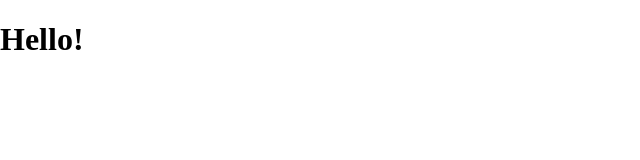
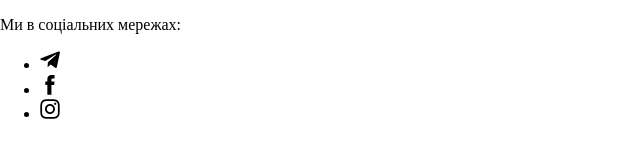
Before and after one commit to Yurijfedor/test_glyanec, a plain HTML site: page index.html in a window 1280 px wide. Shown: the whole page, without its empty margins (0-640 px from the left). Drawn offline with nearby package versions, Linux system fonts and the light colour scheme; a web font is replaced by a local one.

Commit message:
add icon

```diff
--- a/index.html
+++ b/index.html
@@ -18,10 +18,44 @@
     <!-- <link rel="stylesheet" href="./css/styles.css" /> -->
   </head>
   <body>
-    <header class="page-header">
-      <h1>Hello!</h1>
-      <!-- <div class="container">
-        <nav class="nav">
+    <header>
+      <div class="container">
+        <div class="site-nav">
+          <p class="social">Ми в соціальних мережах:</p>
+          <ul class="social-items">
+            <li class="social-item">
+              <a href="">
+                <svg
+                  class="icon-social"
+                  width="20"
+                  height="20">
+                  <use href="./imges/sprite.svg#icon-telegram"></use>
+                </svg>
+              </a>
+            </li>
+            <li class="social-item">
+              <a href="">
+                <svg
+                  class="icon-social"
+                  width="20"
+                  height="20">
+                  <use href="./imges/sprite.svg#icon-facebook"></use>
+                </svg>
+              </a>
+            </li>
+            <li class="social-item">
+              <a href="">
+                <svg
+                  class="icon-social"
+                  width="20"
+                  height="20">
+                  <use href="./imges/sprite.svg#icon-instagram"></use>
+                </svg>
+              </a>
+            </li>
+          </ul>
+        </div>
+        <!-- <nav class="nav">
           <a lang="en" href="" class="logo link"
             ><span class="accent">Web</span>Studio</a
           >
@@ -53,8 +87,8 @@
               +38 096 111 11 11</a
             >
           </li>
-        </ul>
-      </div> -->
+        </ul> -->
+      </div>
     </header>
   </body>
 </html>
```
